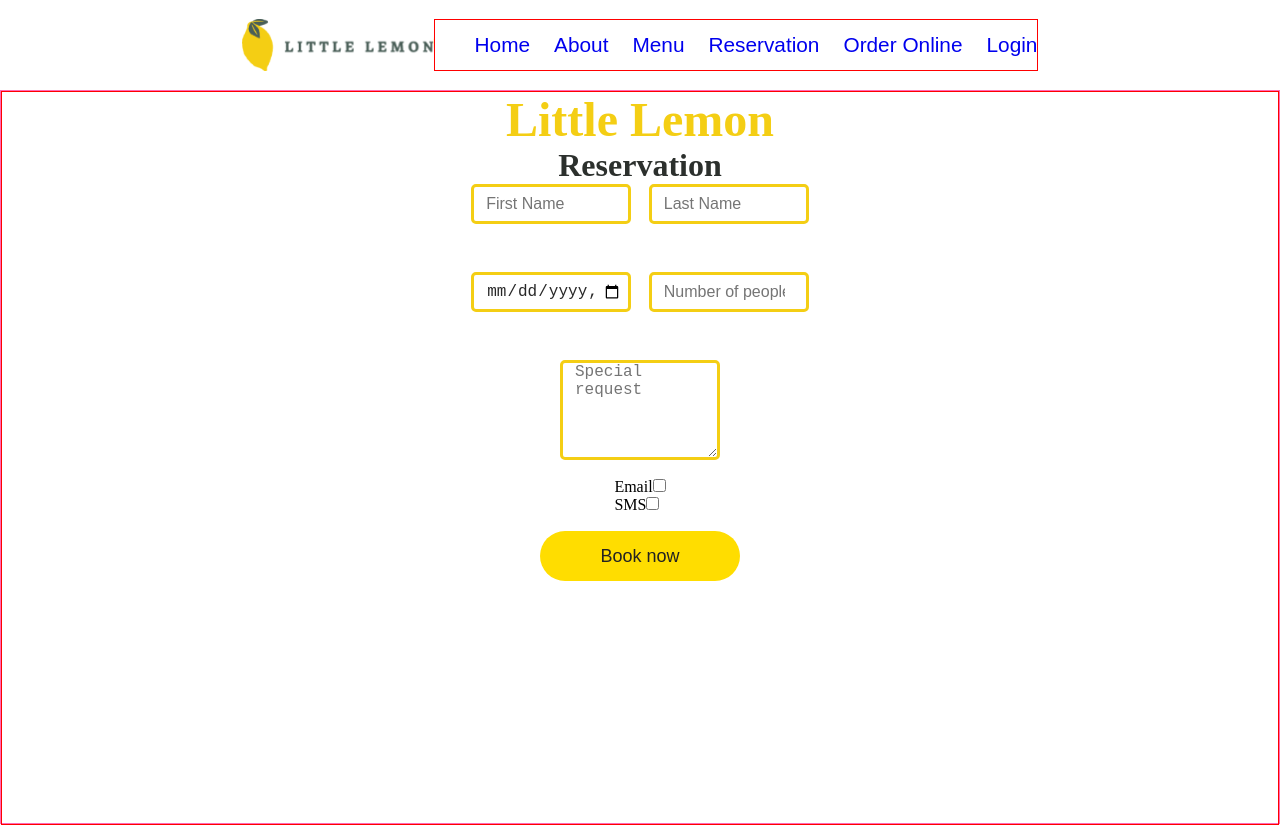
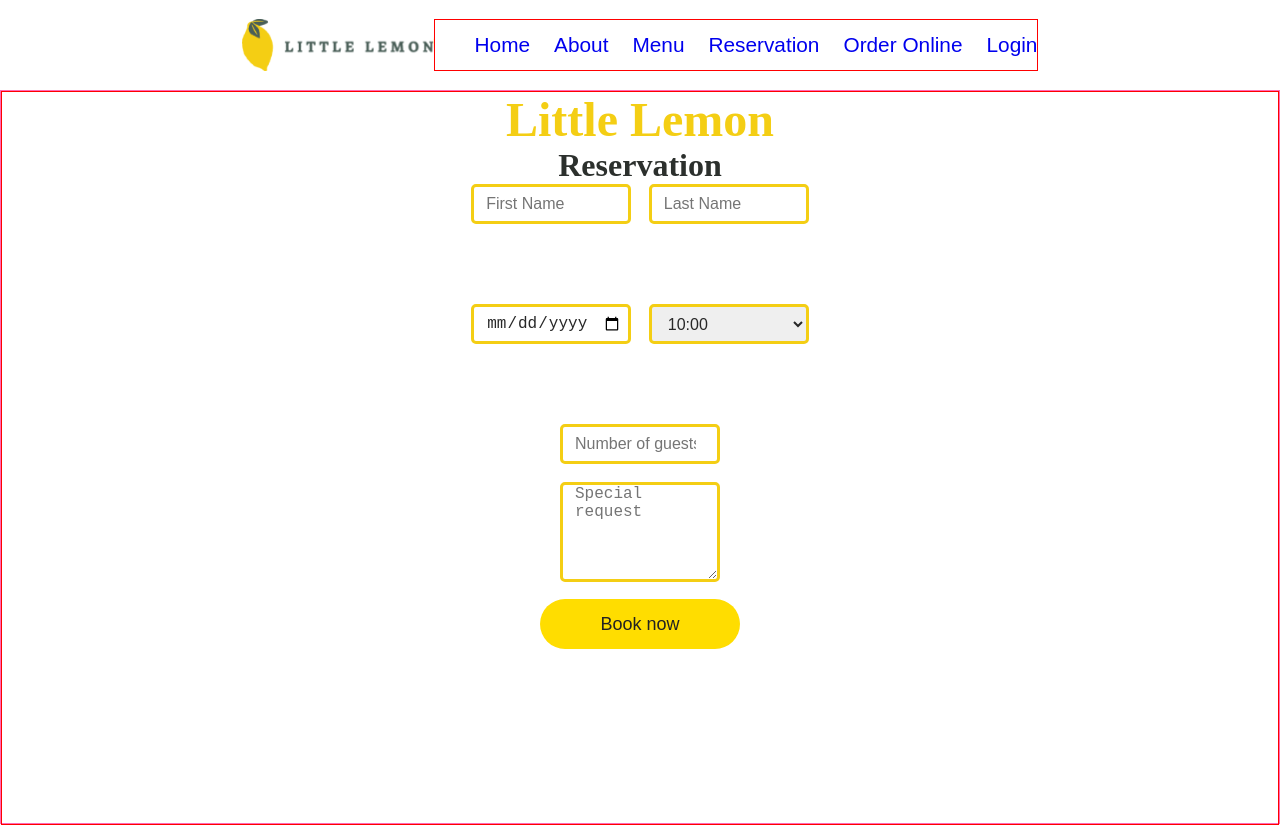
Before and after one commit to Neo-Cicada/Little-Lemon, a React (Vite) app in the folder little-lemon/: page /Reservation in a window 1280 px wide. Built offline with nearby package versions, Linux system fonts and the light colour scheme.

Commit message:
added a function that collects the data of the form

```diff
--- a/little-lemon/src/components/reservation/Reservation.jsx
+++ b/little-lemon/src/components/reservation/Reservation.jsx
@@ -1,6 +1,17 @@
 import React from 'react'
+import { useState } from 'react';
 import './reservation-style/reservation.css'
 export default function Reservation() {
+    const [formData, setFormData] = useState({});
+    const handleInput = (event) =>{
+        let newData = {[event.target.name]: event.target.value};
+        setFormData({...formData, ...newData})
+    }
+    const handleSubmit = (event) =>{
+        event.preventDefault();
+        console.log(formData)
+
+    }
     return (
         <>
             <div className='reservation-container'>
@@ -12,42 +23,83 @@ export default function Reservation() {
                         <h2>Reservation</h2>
                     </div>
 
-                    <form action="#">
+                    <form action="#" onSubmit={handleSubmit}>
                         <div className='first-field'>
                             <div>
-                                <input type="text" name="firstname" id="firstname" placeholder='First Name' />
+                                <input
+                                    type="text"
+                                    name="firstname"
+                                    id="firstname"
+                                    placeholder='First Name'
+                                    onChange={(event) => handleInput(event)}
+                                    required />
                             </div>
                             <div>
-                                <input type="text" name='lastname' id='lastname' placeholder='Last Name' />
+                                <input
+                                type="text"
+                                name='lastname'
+                                id='lastname'
+                                placeholder='Last Name'
+                                onChange={(event) => handleInput(event)}
+
+                                required />
                             </div>
                         </div>
                         <div className='second-field'>
                             <div>
-                                <input type="datetime-local" name="time and date" id='tnd' />
+                                <input
+                                type="date"
+                                name="date"
+                                id='tnd'
+                                onChange={(event) => handleInput(event)}
+
+                                required />
                             </div>
                             <div>
-                                <input type="number" name="quantity" id="quantity" placeholder='Number of people' />
+                                <select
+                                 name='res-time'
+                                 id="res-time"
+                                 onChange={(event) => handleInput(event)}
+                                 placeholder='10:00'
+                                 >
+                                    <option value='10:00'>10:00</option>
+                                    <option value='11:00'>11:00</option>
+                                    <option value='12:00'>12:00</option>
+                                    <option value='13:00'>13:00</option>
+                                    <option value='17:00'>17:00</option>
+                                    <option value='18:00'>18:00</option>
+                                    <option value='19:00'>19:00</option>
+                                    <option value='20:00'>20:00</option>
+                                    <option value='21:00'>21:00</option>
+                                    <option value='22:00'>22:00</option>
+                                </select>
                             </div>
 
                         </div>
-
                         <div className='third-field'>
                             <div>
-                                <textarea type="text" name="request" id="request" placeholder='Special request' />
+                                <input
+                                 type="number"
+                                 name="quantity"
+                                 id="quantity"
+                                 placeholder='Number of guests'
+                                 min='1'
+                                 max='10'
+                                 onChange={(event) => handleInput(event)}
+
+                                 required />
                             </div>
                             <div>
-                                <div>
-                                    <label htmlFor="email">Email</label>
-                                    <input type="checkbox" name="email" id="email" />
-                                </div>
-                                <div>
-                                    <label htmlFor="sms">SMS</label>
-                                    <input type="checkbox" name="sms" id="sms" />
-
-                                </div>
+                                <textarea
+                                type="text"
+                                name="request"
+                                id="request"
+                                placeholder='Special request'
+                                onChange={(event) => handleInput(event)}
+                                />
                             </div>
                             <div className='btn-area'>
-                                <button>Book now</button>
+                                <button type='submit'>Book now</button>
                             </div>
                         </div>
                     </form>
--- a/little-lemon/src/components/reservation/reservation-style/reservation.css
+++ b/little-lemon/src/components/reservation/reservation-style/reservation.css
@@ -24,7 +24,13 @@
     display: flex;
     gap: 1.1rem;
 }
-#firstname, #lastname, #quantity, #tnd, #request{
+#firstname,
+#lastname,
+#quantity,
+#tnd,
+#request,
+#res-time,
+#res-confirmation{
 
     border: 3px solid #F4CE14;
     border-radius: 5px;
@@ -78,3 +84,8 @@ textarea {
     min-height: 100px;
     min-width: 150px;
  }
+
+form{
+    display: grid;
+    gap: 2em;
+}
```
